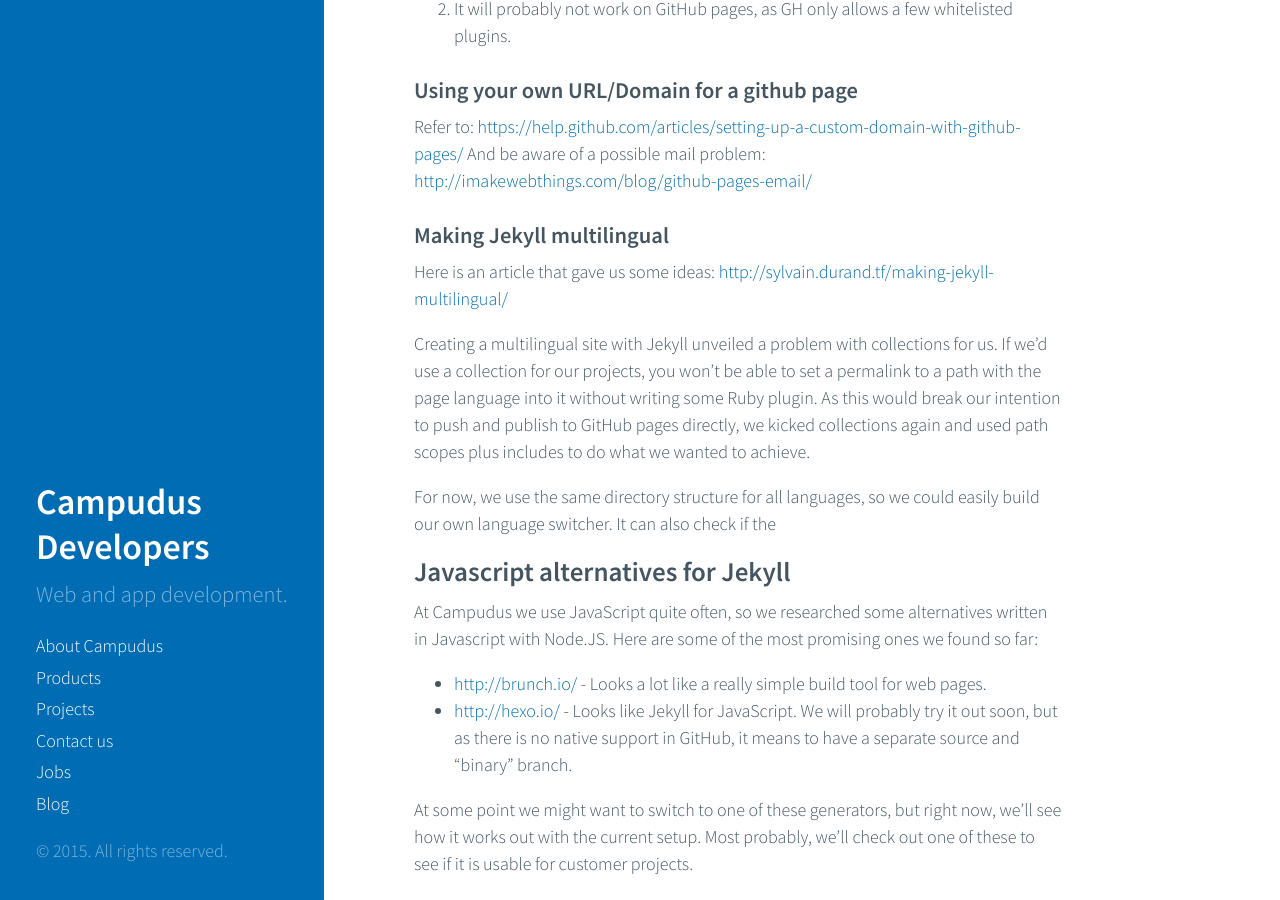
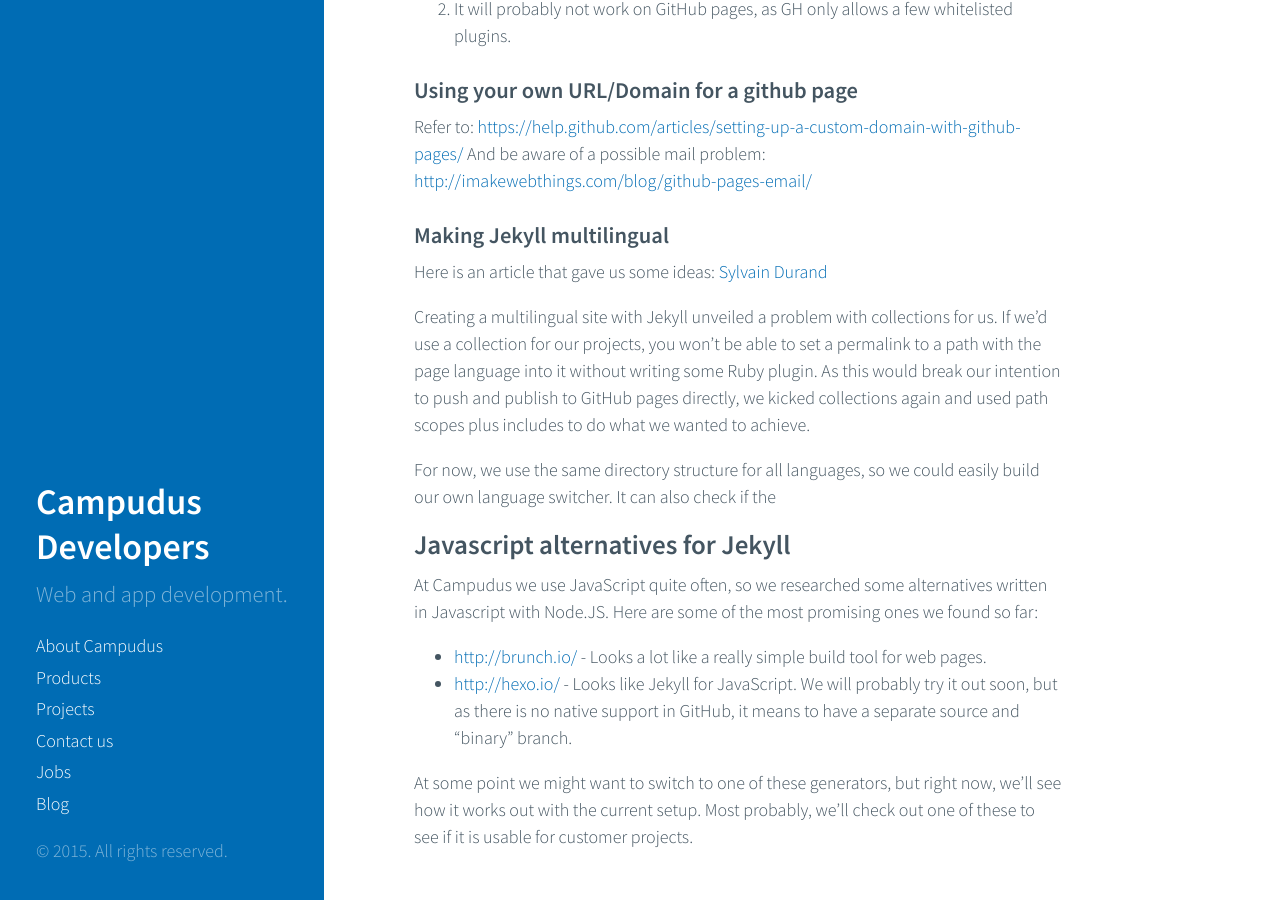
Before and after one commit to campudus/campudus.github.io, a Jekyll site: the page built from en/blog/_posts/2015-01-02-first-impressions-of-jekyll.md, in a window 1280 px wide and 900 px high, scrolled down 4388 px. Built offline with Jekyll 4.4.1, drawn with Linux system fonts in a browser that asks for light colours; some of the changed lines change nothing that is shown.

Commit message:
Update 2015-01-02-first-impressions-of-jekyll.md
The previous URL is going to be removed. Thank you very much for your link ;)

```diff
--- a/en/blog/_posts/2015-01-02-first-impressions-of-jekyll.md
+++ b/en/blog/_posts/2015-01-02-first-impressions-of-jekyll.md
@@ -148,7 +148,7 @@ And be aware of a possible mail problem: [http://imakewebthings.com/blog/github-
 
 ### Making Jekyll multilingual
 
-Here is an article that gave us some ideas: [http://sylvain.durand.tf/making-jekyll-multilingual/](http://sylvain.durand.tf/making-jekyll-multilingual/)
+Here is an article that gave us some ideas: [Sylvain Durand](http://sylvaindurand.org/making-jekyll-multilingual/)
 
 Creating a multilingual site with Jekyll unveiled a problem with collections for us. If we'd use a collection for our projects, you won't be able to set a permalink to a path with the page language into it without writing some Ruby plugin. As this would break our intention to push and publish to GitHub pages directly, we kicked collections again and used path scopes plus includes to do what we wanted to achieve.
 
```
